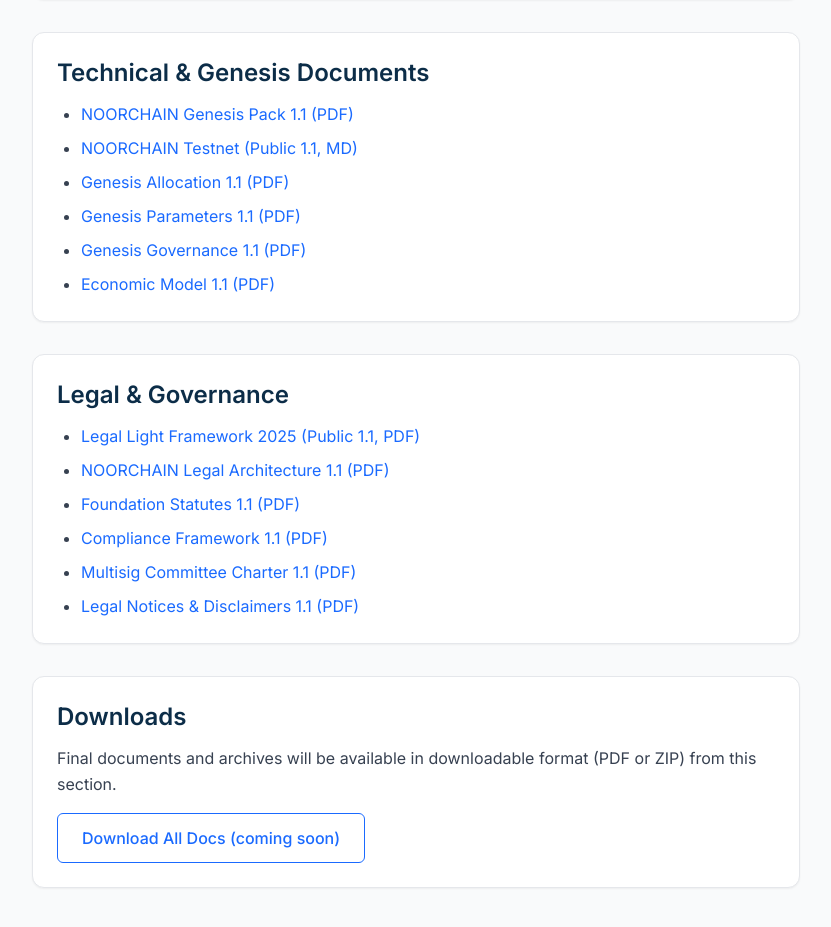
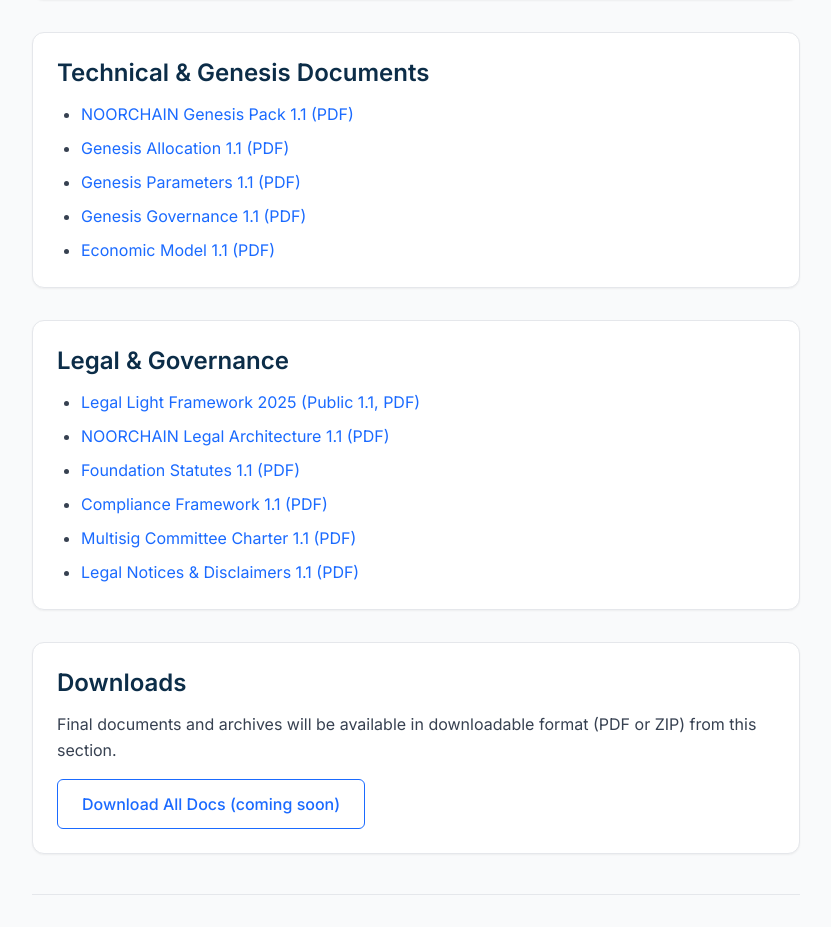
Before and after one commit to noorfinances-eng/noorchain-core, a Next.js app in the folder site/: page /docs in a window 1280 px wide. Shown: the part 923-1850 px from the top of the page, without its empty margins (174-1005 px from the left). Built offline with nearby package versions, Linux system fonts and the light colour scheme.

Commit message:
Update page.tsx

```diff
--- a/site/app/docs/page.tsx
+++ b/site/app/docs/page.tsx
@@ -137,18 +137,7 @@ export default function DocsPage() {
                 </a>
               </li>
 
-              {/* >>> ADDED LINK HERE (TESTNET MD) <<< */}
-              <li>
-                <a
-                  href="https://github.com/noorfinances-eng/noorchain-core/blob/main/NOORCHAIN_Testnet_Public_1.1.md"
-                  target="_blank"
-                  rel="noreferrer"
-                  className="text-primary hover:underline"
-                >
-                  NOORCHAIN Testnet (Public 1.1, MD)
-                </a>
-              </li>
-              {/* >>> END ADDITION <<< */}
+              {/* REMOVED: NOORCHAIN Testnet (Public 1.1, MD) */}
 
               <li>
                 <a
```
